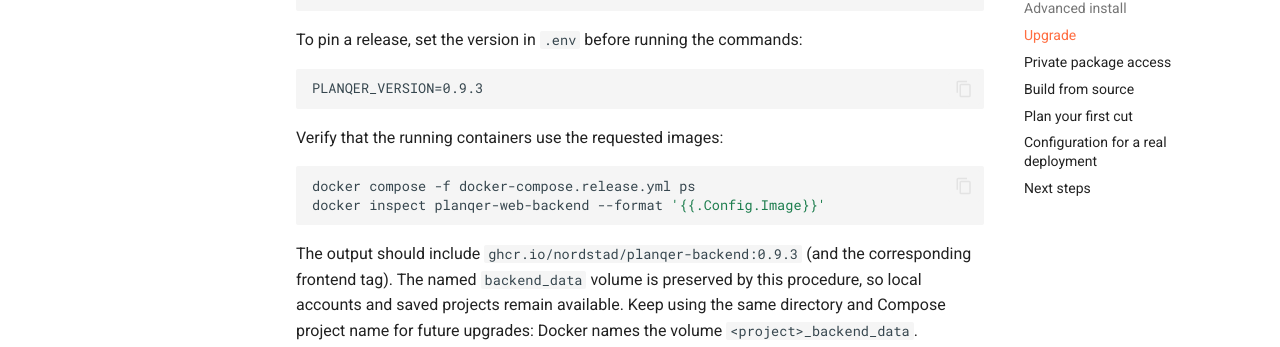
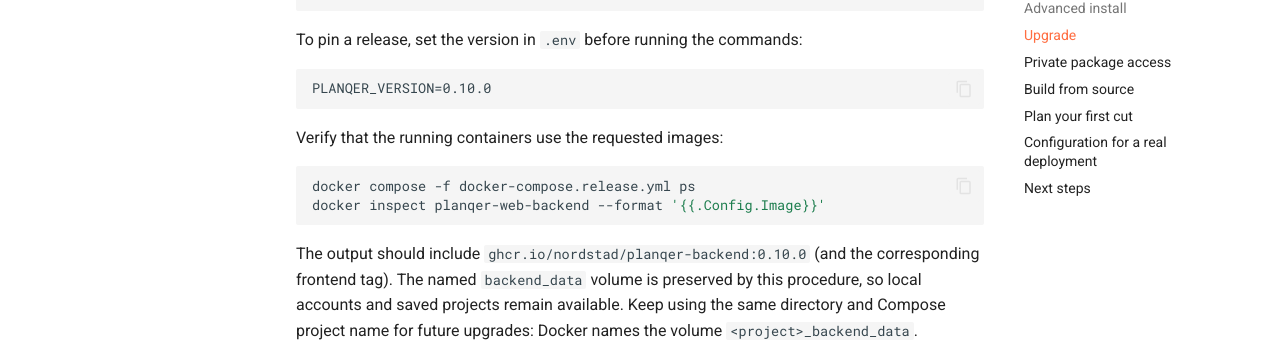
Before and after one commit to nordstad/Planqer, an MkDocs documentation site: the page built from docs/getting-started.md, in a window 1280 px wide and 900 px high, scrolled down 2493 px. Shown: the part 181-528 px from the top of the window. Built offline with MkDocs 1.6.1 and Material for MkDocs 9.7.7, drawn with Linux system fonts in a browser that asks for light colours; comment, search, counter and statistics services are not loaded; some of the changed text lies outside the part shown.

Commit message:
release: v0.10.0
Co-Authored-By: Claude Sonnet 5.5 <noreply@anthropic.com>

````diff
--- a/docs/getting-started.md
+++ b/docs/getting-started.md
@@ -43,7 +43,7 @@ curl -O https://raw.githubusercontent.com/nordstad/Planqer/main/docker-compose.s
 docker compose -f docker-compose.simple.yml up -d
 ```
 
-!!! note "Needs a release after 0.9.3"
+!!! note "Needs a release after 0.10.0"
     The simple install pulls release images. Single-user mode is not in a
     published release yet, so until the next release use the advanced install.
 
@@ -113,7 +113,7 @@ docker compose -f docker-compose.release.yml up -d
 To pin a release, set the version in `.env` before running the commands:
 
 ```dotenv
-PLANQER_VERSION=0.9.3
+PLANQER_VERSION=0.10.0
 ```
 
 Verify that the running containers use the requested images:
@@ -123,7 +123,7 @@ docker compose -f docker-compose.release.yml ps
 docker inspect planqer-web-backend --format '{{.Config.Image}}'
 ```
 
-The output should include `ghcr.io/nordstad/planqer-backend:0.9.3` (and the
+The output should include `ghcr.io/nordstad/planqer-backend:0.10.0` (and the
 corresponding frontend tag). The named `backend_data` volume is preserved by
 this procedure, so local accounts and saved projects remain available. Keep
 using the same directory and Compose project name for future upgrades: Docker
````
Also changed, not shown: README.md (+2 -2 lines), docs/guide/mcp-server.md (+1 -1 lines), docs/reference/configuration.md (+2 -2 lines), 12 other files.
